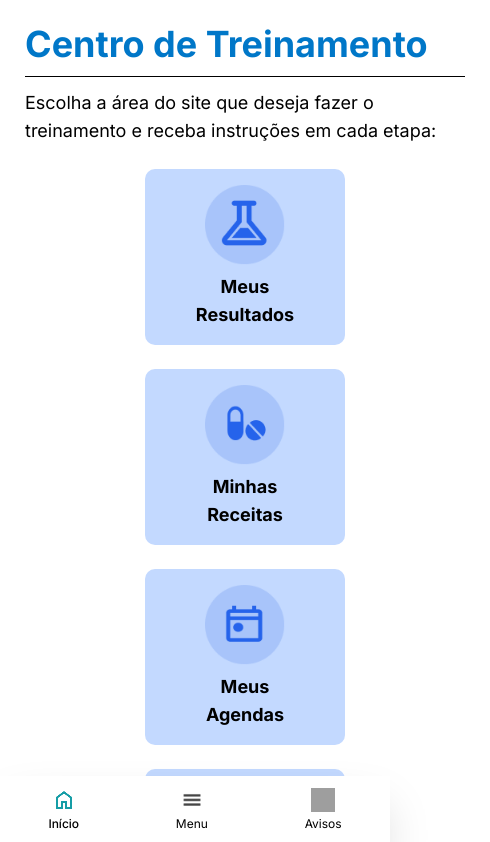
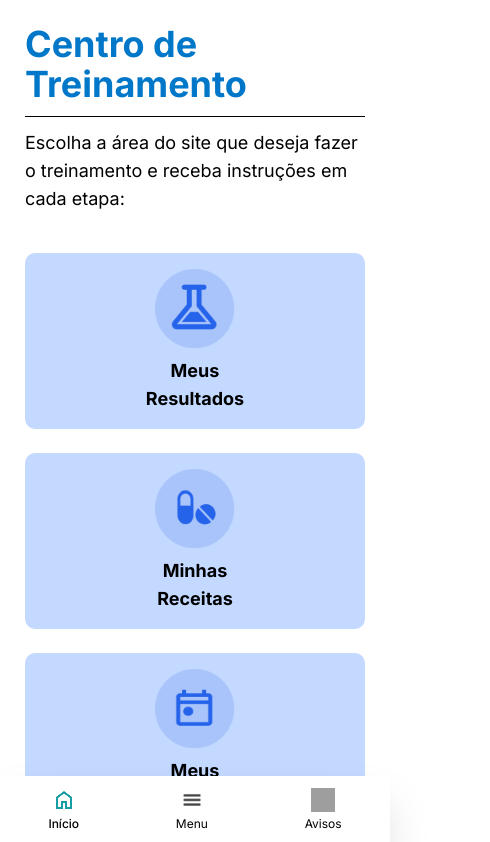
Before and after one commit to BSM-Challenge/ct-hc, a React (Vite) app: page /hc/centroDeTreinamento in a window 390 px wide. Shown: the top 842 px of the page, 490 px wide, since content can reach past the window. Built offline with nearby package versions, Linux system fonts and the light colour scheme; grey boxes are pictures that could not be loaded; a web font is replaced by a local one.

Commit message:
feat(CentroDeTreinamento): Feito a responsividade dos cards para todos os dispositivos

```diff
--- a/src/routes/HC/CentroDeTreinamento/index.tsx
+++ b/src/routes/HC/CentroDeTreinamento/index.tsx
@@ -4,19 +4,24 @@ import { iconsTreinamento } from "../../../data/HC/iconsTreinamento";
 
 export default function CentroDeTreinamento() {
     return (
-        <section className="flex flex-col gap-6">
+        <section className="flex flex-col gap-16 max-lg:gap-10">
             <TitleHC
                 title="Centro de Treinamento"
                 subtitle="Escolha a área do site que deseja fazer o treinamento e receba instruções em cada etapa:"
              />
-            <ul className="w-full flex flex-wrap justify-center gap-6 px-30">
+            <ul className="
+            w-full flex flex-wrap justify-center gap-6 xl:px-20 2xl:px-50
+            max-[474px]:justify-start
+            "
+            >
                 {iconsTreinamento.map((i) => (
                     <li
                         key={i.label}
                         className="
                         bg-[var(--light-blue)] rounded-[10px]
                         flex justify-center items-center py-4 min-w-[200px]
-                        hover:bg-[var(--light-blue-2)] duration-300"
+                        hover:bg-[var(--light-blue-2)] duration-300
+                        max-[474px]:w-full"
                     >
                     <Link to={i.link || ""} title={i.titleMessage}>
                         <figure className="flex flex-col items-center gap-2">
```
